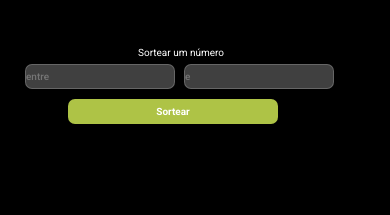
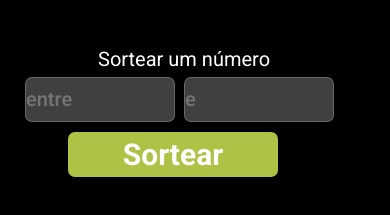
Before and after one commit to Lucivalluz/DevSorteio, a plain HTML site: page index.html in a window 390 px wide. Shown: the part 283-498 px from the top of the page. Drawn offline with Linux system fonts and the light colour scheme.

Commit message:
DevSorteio

```diff
--- a/devsorteio.css
+++ b/devsorteio.css
@@ -79,9 +79,9 @@ img{
 input {
 
     width: 150px;
-    height: 25px;
+    height: 45px;
     margin-left: 5px;
-    font-size: 10px;
+    font-size: 20px;
     border-radius: 7px;
 
 
@@ -93,17 +93,17 @@ main{
 
 }
 p{
-    margin-left: 130px;
+    margin-left: 90px;
     margin-top: 250px;
-    width: 110px;
-    font-size: 10px;
+    width: 180px;
+    font-size: 20px;
 }
 button{
     margin-left: 60px;
     margin-top: 0;
-    font-size: 10px;
+    font-size: 30px;
     width: 210px;
-    height: 25px;
+    height: 45px;
     border: none;
     border-radius: 7px;
 }
```
